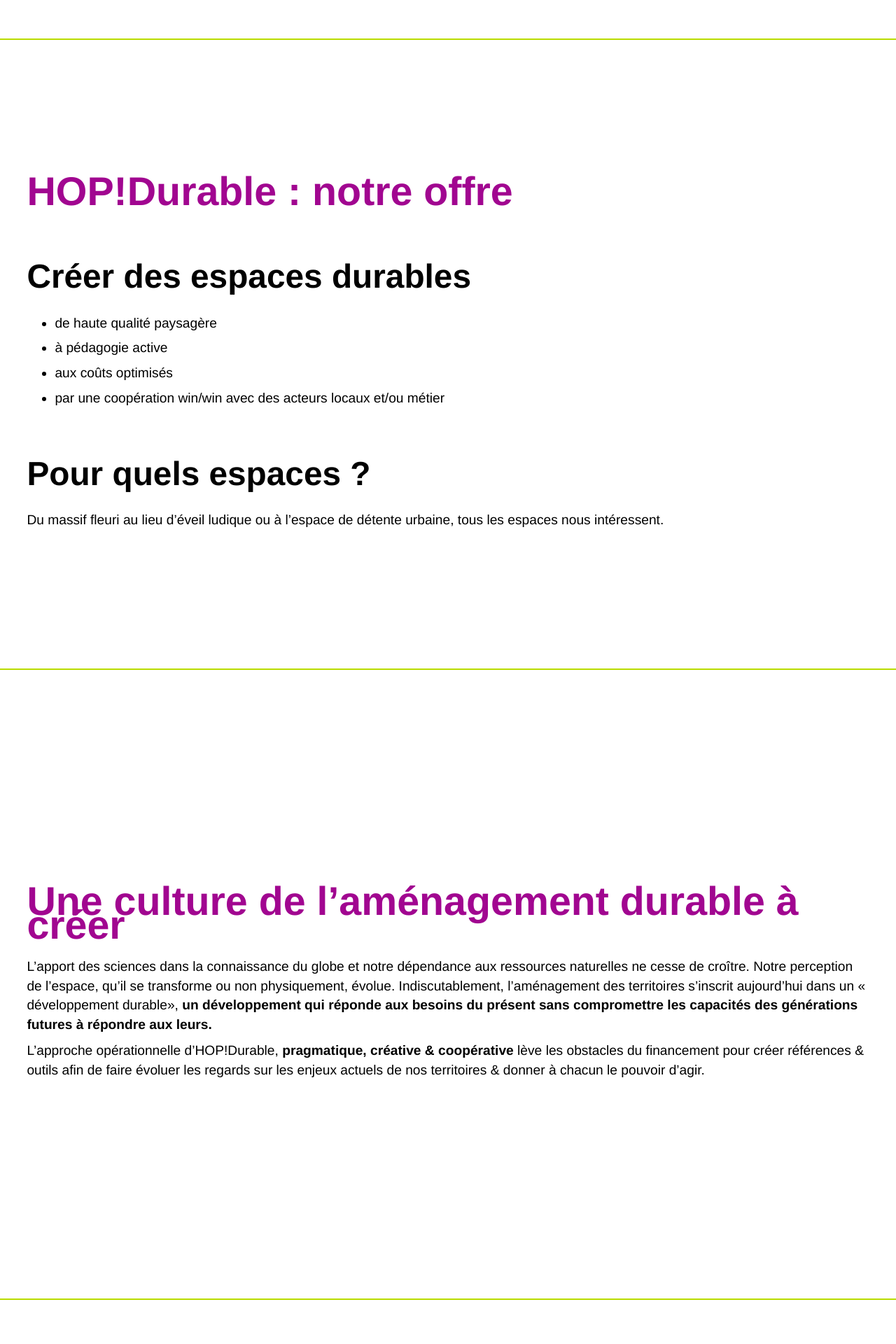
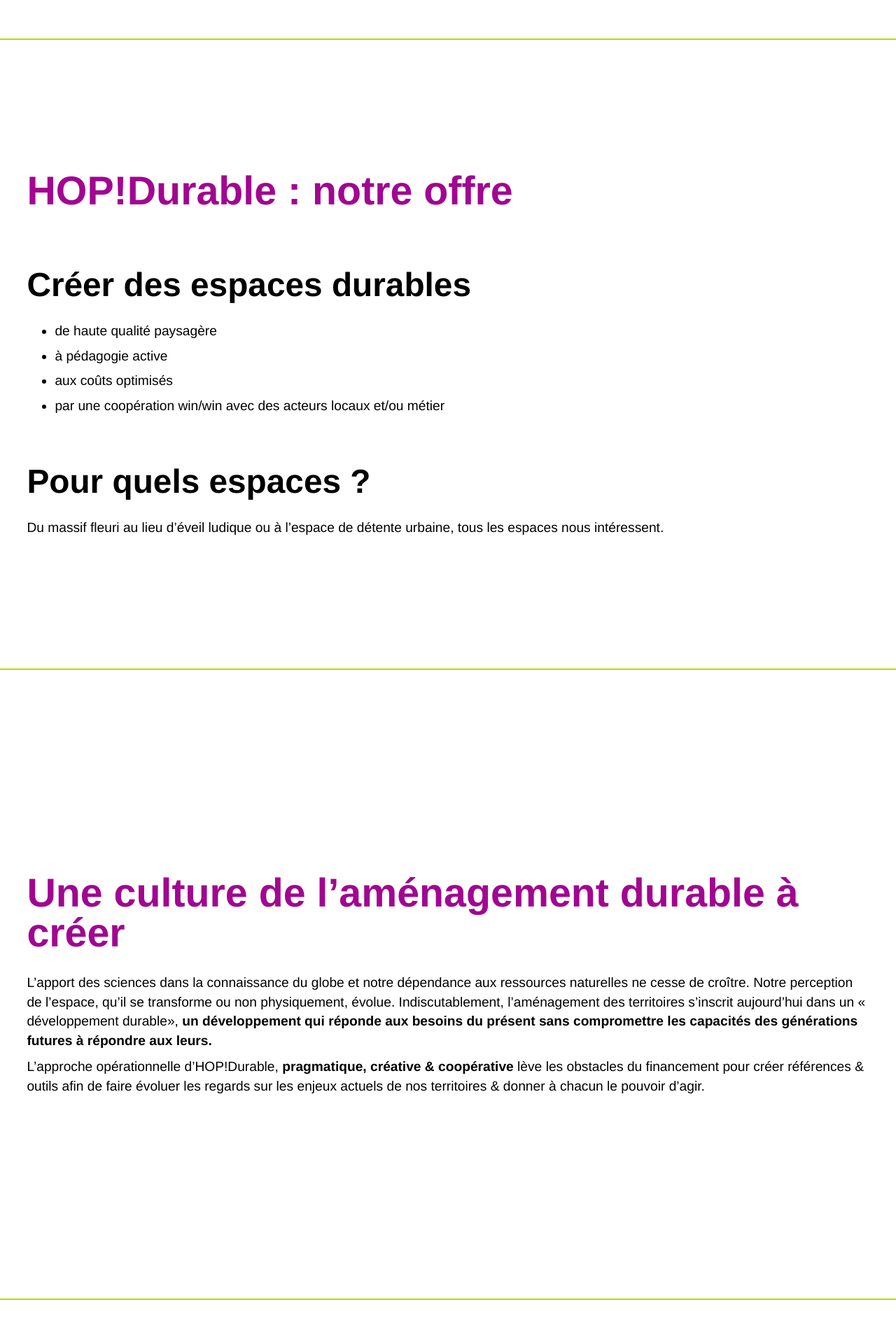
Before and after one commit to pierrenault/hopdurable.github.io, a Jekyll site: the page built from index.md, in a window 1280 px wide. Shown: the part 845-2765 px from the top of the page at 70% size. Built offline with Jekyll 4.4.1, drawn with Linux system fonts in a browser that asks for light colours.

Commit message:
Update _typography.scss

```diff
--- a/_sass/config/_typography.scss
+++ b/_sass/config/_typography.scss
@@ -36,13 +36,13 @@
 body {
   font-family: $base-font-family;
   font-weight: 450;
-  font-size: $base-em * $ms0;
+  font-size: $base-em * $ms0 * 2;
   line-height: $base * $ms2;
 }
 
 h3,
 h2 { line-height: $base * $ms1; }
-h1 { line-height: $base * $ms0 *0.6; }
+h1 { line-height: $base * $ms0; }
 
 h6, .h6 { font-size: $small; }
 h5, .h5 { font-size: $normal; }
```
